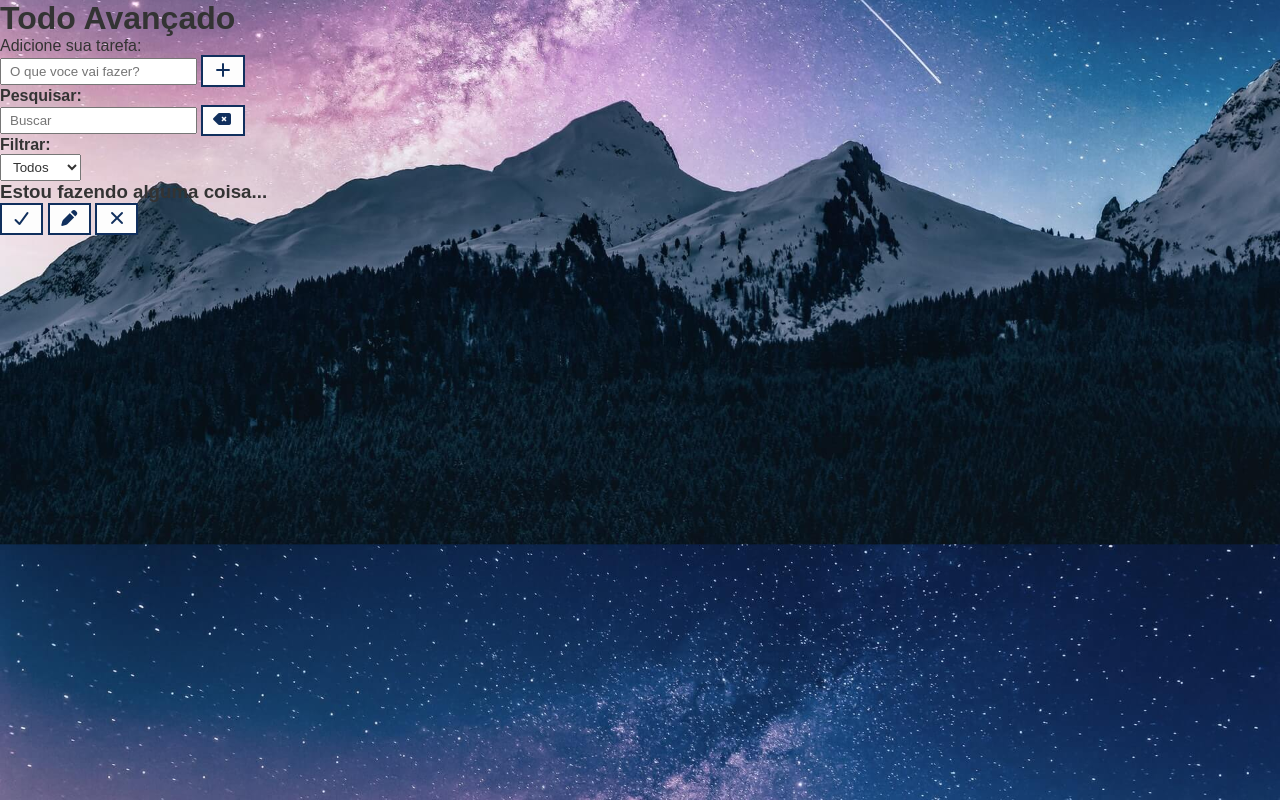
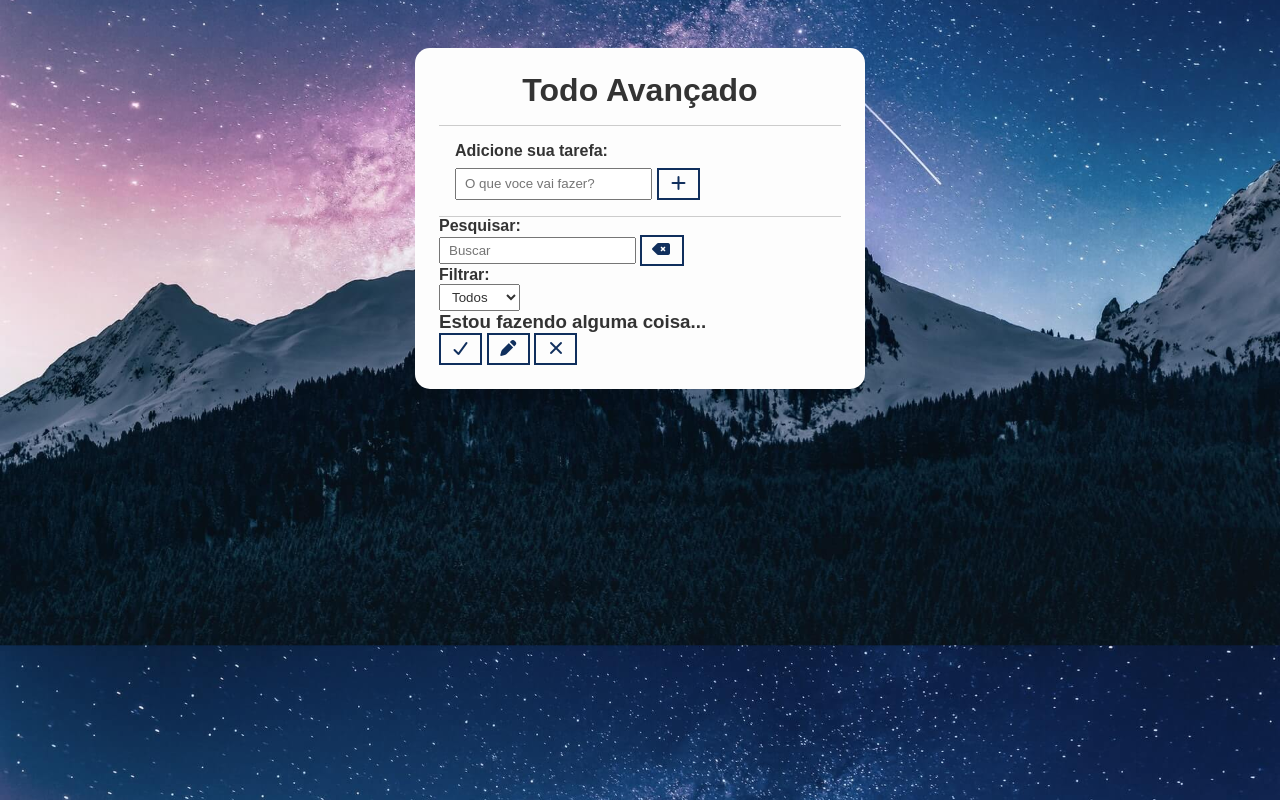
Before and after one commit to Luis-Gustavo-MC/Javascript, a plain HTML site: page Projeto06 - Todo Avançado/index.html in a window 1280 px wide. Drawn offline with Linux system fonts and the light colour scheme.

Commit message:
Project06 - CSS - part02

```diff
--- a/Projeto06 - Todo Avançado/css/style.css
+++ b/Projeto06 - Todo Avançado/css/style.css
@@ -42,3 +42,38 @@ input, select{
 .hide{
     display: none;
 }
+
+/* Todo header */
+.todo-container{
+    max-width: 450px;
+    margin: 3rem auto;
+    background-color: #fdfdfd;
+    padding: 1.5rem;
+    border-radius: 15px;
+}
+.todo-container header{
+    text-align: center;
+    padding: 0 1rem 1rem;
+    border-bottom: 1px solid #ccc;
+}
+
+/* Todo Form*/
+#todo-form, #edit-form{
+    padding: 1rem;
+    border-bottom: 1px solid #ccc;
+}
+#todo-form p,
+#edit-form p{
+    margin-bottom: .5rem;
+    font-weight: bold;
+}
+
+.form-control{
+    display: flex;
+}
+.form-control input{
+    margin-right: .3rem;
+}
+#cancel-edit-btn{
+    margin-top: 1rem;
+}
```
